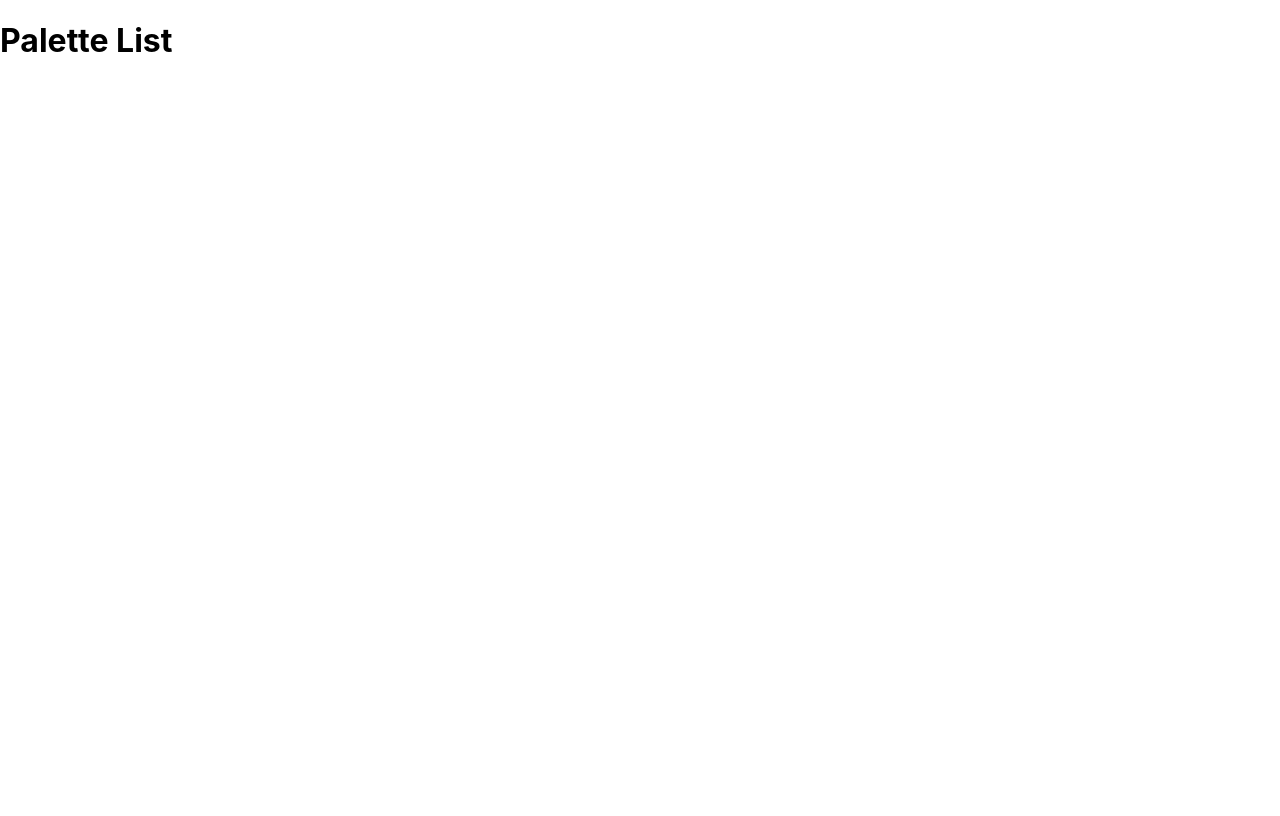
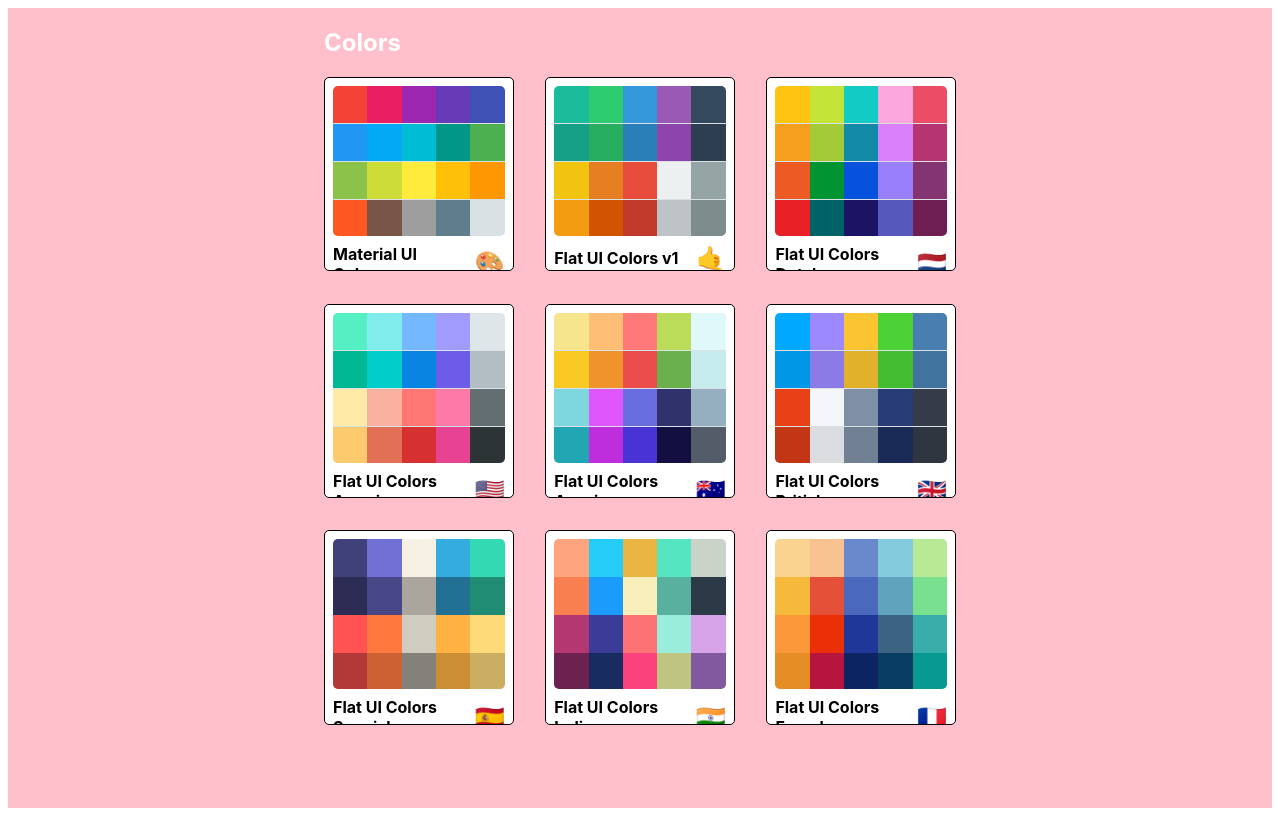
Before and after one commit to lillyoh/colorpalettes, a React (Create React App) app: page / in a window 1280 px wide. Built offline with nearby package versions, Linux system fonts and the light colour scheme.

Commit message:
added miniPalette component to homepage and additional styling

```diff
--- a/package.json
+++ b/package.json
@@ -5,6 +5,7 @@
   "dependencies": {
     "@material-ui/core": "^4.9.9",
     "@material-ui/icons": "^4.9.1",
+    "@material-ui/styles": "^4.9.6",
     "@testing-library/jest-dom": "^4.2.4",
     "@testing-library/react": "^9.5.0",
     "@testing-library/user-event": "^7.2.1",
--- a/src/App.js
+++ b/src/App.js
@@ -1,6 +1,7 @@
 import React from 'react';
 import { Route, Switch } from 'react-router-dom';
 import Palette from './Palette';
+import PaletteList from './PaletteList';
 import seedPalettes from './seedPalettes';
 import { generatePalette } from './colorHelpers';
 
@@ -13,7 +14,7 @@ class App extends React.Component {
   render() {
     return (
       <Switch>
-        <Route exact path='/' render={() => <h1>Palette List</h1>}/>
+        <Route exact path='/' render={() => <PaletteList palettes={seedPalettes}/> }/>
         <Route
           exact
           path='/palette/:id'
--- /dev/null
+++ b/src/MiniPalette.js
@@ -0,0 +1,69 @@
+import React from 'react'
+import { withStyles } from '@material-ui/styles';
+
+const styles = {
+  root: {
+    backgroundColor: 'white',
+    border: '1px solid black',
+    borderRadius: '5px',
+    padding: '0.5rem',
+    overflow: 'hidden',
+    "&:hover": {
+      cursor: 'pointer'
+    }
+  },
+  colors: {
+    backgroundColor: '#dae1e4',
+    height: '150px',
+    width: '100%',
+    borderRadius: '5px',
+    overflow: 'hidden'
+  },
+  title: {
+    display: 'flex',
+    justifyContent: 'space-between',
+    alignItems: 'center',
+    margin: '0',
+    color: 'black',
+    paddingTop: '0.5rem',
+    fontSize: '1rem',
+    position: 'relative'
+  },
+  emoji: {
+    marginLeft: '0.5rem',
+    fontSize: '1.5rem'
+  },
+  miniColor: {
+    height: '25%',
+    width: '20%',
+    display: 'inline-block',
+    margin: '0 auto',
+    position: 'relative',
+    marginBottom: '-3.5px'
+  }
+};
+
+const MiniPalette = props => {
+  const { classes, paletteName, emoji, colors } = props;
+  const miniColorBoxes = colors.map(color => (
+    <div
+      className={classes.miniColor}
+      style={{backgroundColor: color.color}}
+      key={color.name}
+    />
+  ));
+
+  return (
+    <div className={classes.root}>
+      <div className={classes.colors}>
+        {miniColorBoxes}
+      </div>
+      <h5 className={classes.title}>{paletteName} <span className={classes.emoji}>{emoji}</span>
+      </h5>
+
+    </div>
+
+  );
+}
+
+export default withStyles(styles)(MiniPalette);
--- a/src/Navbar.js
+++ b/src/Navbar.js
@@ -1,4 +1,6 @@
 import React from 'react';
+import { Link } from 'react-router-dom';
+
 import Slider from 'rc-slider/lib/Slider';
 import Select from '@material-ui/core/Select';
 import MenuItem from '@material-ui/core/MenuItem';
@@ -33,7 +35,7 @@ class Navbar extends React.Component {
     return (
       <header className='Navbar'>
         <div className='logo'>
-          <a href='/'>color picker</a>
+          <Link to='/'>color picker</Link>
         </div>
         <div className='slider-container'>
           <span>Level: {level}</span>
--- /dev/null
+++ b/src/PaletteList.js
@@ -0,0 +1,61 @@
+import React from 'react';
+import { Link } from 'react-router-dom';
+import { withStyles } from '@material-ui/styles';
+
+import MiniPalette from './MiniPalette';
+
+const styles = {
+  root: {
+    backgroundColor: 'pink',
+    height: '100vh',
+    display: 'flex',
+    alignItems: 'flex-start',
+    justifyContent: 'center'
+  },
+  container: {
+    width: '50%',
+    display: 'flex',
+    alignItems: 'flex-start',
+    flexDirection: 'column',
+    flexWrap: 'wrap',
+  },
+  nav: {
+    display: 'flex',
+    width: '100%',
+    justifyContent: 'space-between',
+    color: 'white'
+  },
+  palettes: {
+    boxSizing: 'border-box',
+    width: '100%',
+    display: 'grid',
+    gridTemplateColumns: 'repeat(3, 30%)',
+    gridGap: '5%'
+  }
+};
+
+class PaletteList extends React.Component {
+  render() {
+    const { palettes, classes } = this.props;
+    return (
+      <div className={classes.root}>
+        <div className={classes.container}>
+          <nav className={classes.nav}>
+            <h1>Colors</h1>
+          </nav>
+          <div className={classes.palettes}>
+            {palettes.map(palette => (
+            <MiniPalette {...palette}/>
+            ))}
+          </div>
+        </div>
+      </div>
+    )
+  }
+}
+
+/* <Link to={`/palette/${palette.id}`}>{palette.paletteName}</Link> */
+
+
+
+export default withStyles(styles)(PaletteList);
--- a/src/index.css
+++ b/src/index.css
@@ -4,9 +4,6 @@ body {
     sans-serif;
   -webkit-font-smoothing: antialiased;
   -moz-osx-font-smoothing: grayscale;
-  margin: 0;
-  padding: 0;
-  width: auto;
 }
 
 code {
```
